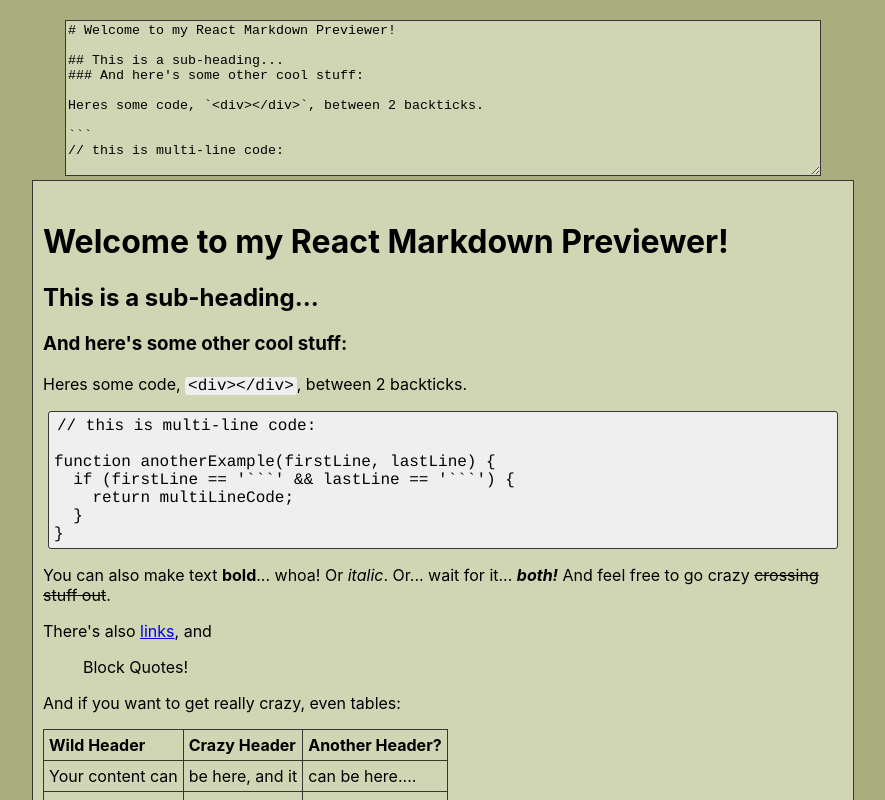
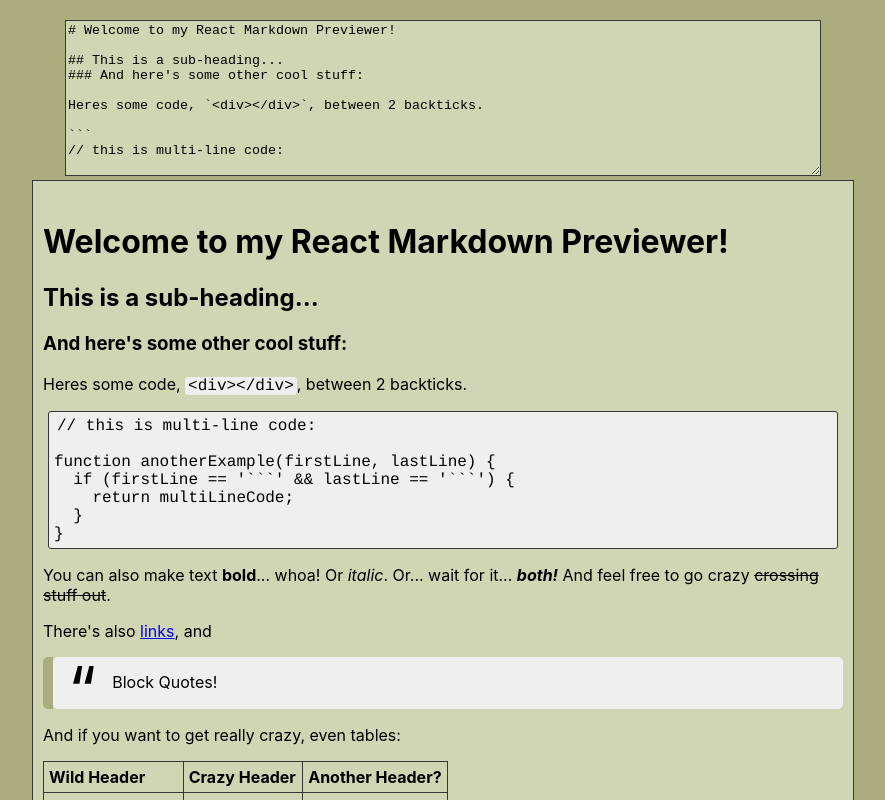
Before and after one commit to Nathanael-Whitrow/markdown-viewer, a React (Create React App) app: page / in a window 1280 px wide. Shown: the top 800 px of the page, without its empty margins (197-1082 px from the left). Built offline with nearby package versions, Linux system fonts and the light colour scheme.

Commit message:
Add CSS for block quotes

```diff
--- a/src/App.css
+++ b/src/App.css
@@ -64,3 +64,23 @@
   border-collapse: collapse;
   padding: 5px;
 }
+
+blockquote {
+  margin: 0;
+  border-left: 10px solid var(--dark-tan);
+  border-radius: 5px;
+}
+
+blockquote p {
+  padding: 15px;
+  background: var(--cream);
+  border-radius: 5px;
+}
+
+blockquote p::before {
+  content: open-quote;
+  font-size: 4em;
+  line-height: 0.1em;
+  margin-right: 0.25em;
+  vertical-align: -0.4em;
+}
```
